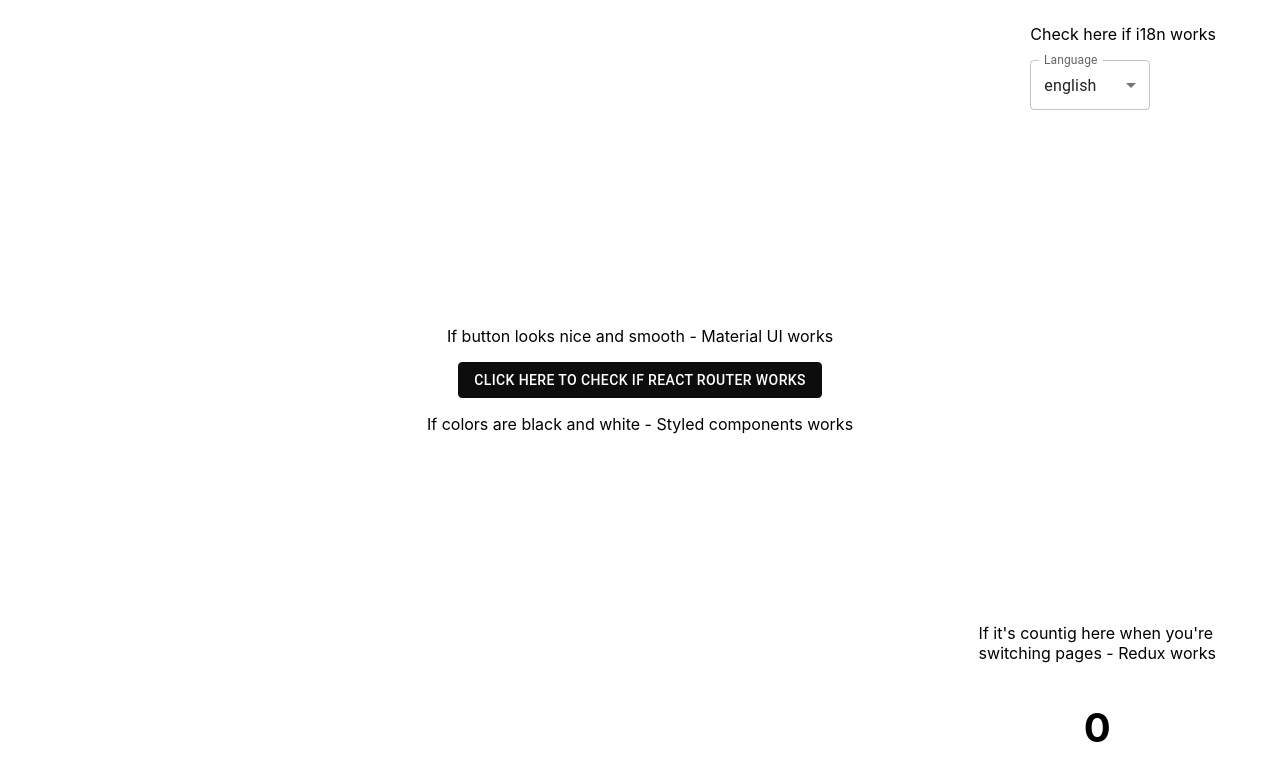
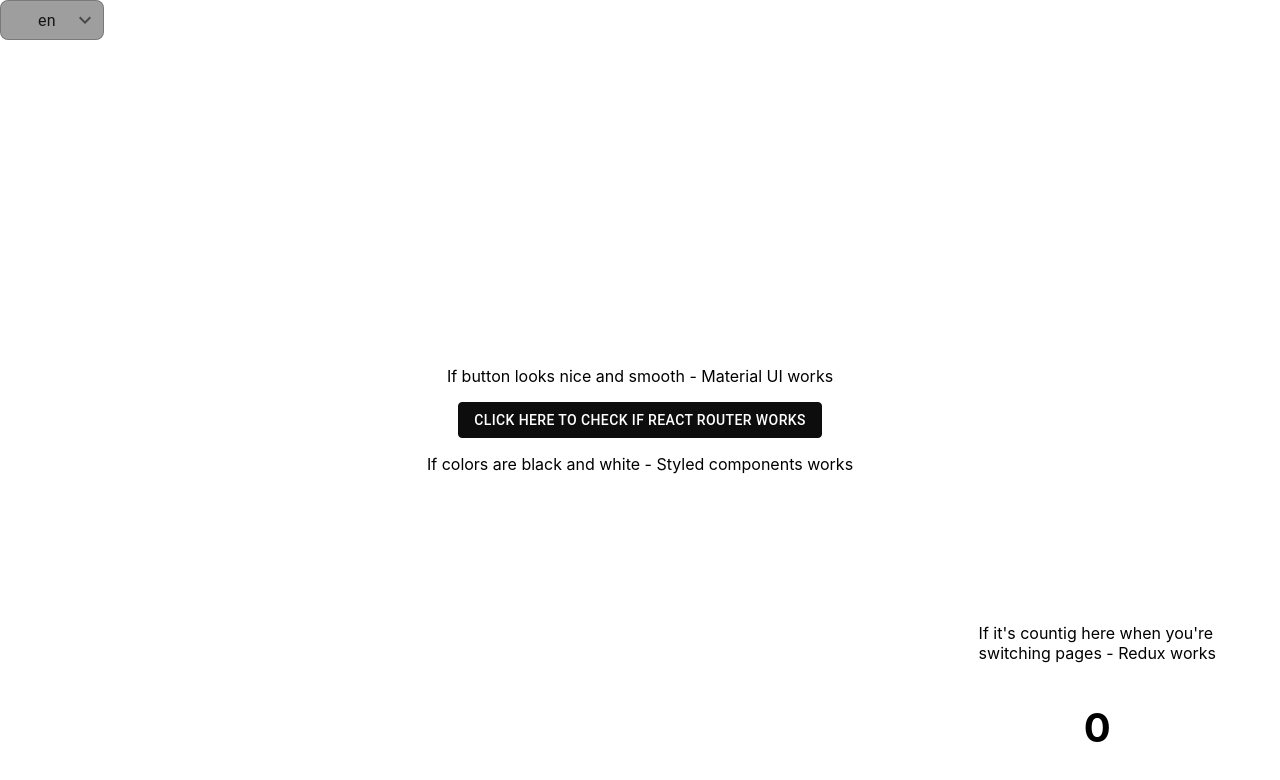
Before and after one commit to intive/patronage22-bialystok-js-simple-jira, a React (Create React App) app: page / in a window 1280 px wide. Shown: the top 780 px of the page. Built offline with nearby package versions, Linux system fonts and the light colour scheme.

Commit message:
created select dropdown menu

```diff
--- a/package.json
+++ b/package.json
@@ -5,6 +5,7 @@
   "dependencies": {
     "@emotion/react": "^11.7.1",
     "@emotion/styled": "^11.6.0",
+    "@mui/icons-material": "^5.3.0",
     "@mui/material": "^5.2.8",
     "@mui/styled-engine": "npm:@mui/styled-engine-sc@latest",
     "@mui/styled-engine-sc": "^5.1.0",
@@ -64,5 +65,6 @@
   },
   "lint-staged": {
     "**/*": "prettier --write --ignore-unknown"
-  }
+  },
+  "packageManager": "yarn@3.1.1"
 }
--- a/src/App.tsx
+++ b/src/App.tsx
@@ -1,22 +1,39 @@
+import { useState } from "react";
 import { ThemeProvider } from "@mui/material/styles";
 import { theme } from "./theme/mainTheme";
 import { Routes, Route } from "react-router-dom";
+import { useTranslation } from "react-i18next";
 import { Home } from "./views/Home/Home";
 import { SecondPage } from "./views/SecondPage/SecondPage";
 import { Counter } from "./components/Counter/Counter";
 import { Select } from "./components/Select/Select";
+import { SelectChangeEvent } from "@mui/material";
 
-const App = () => (
+const App = () => {
+  const [selectValue, setSelectValue] = useState("en");
+  const { i18n } = useTranslation();
+
+  const handleChangeLang = (e: SelectChangeEvent<unknown>) => {
+    const value = e.target.value as string;
+    setSelectValue(value);
+    i18n.changeLanguage(value);
+  };
+
+  return (
     <>
       <ThemeProvider theme={theme}>
-      <Select />
+        <Select
+          value={selectValue}
+          options={["en", "pl"]}
+          handleSelect={handleChangeLang}
+        />
         <Routes>
           <Route index element={<Home />} />
-        <Route path="second" element={<SecondPage />} />
+          <Route path='second' element={<SecondPage />} />
         </Routes>
         <Counter />
       </ThemeProvider>
     </>
   );
-
+};
 export default App;
--- a/src/components/Select/Select.style.tsx
+++ b/src/components/Select/Select.style.tsx
@@ -1,13 +1,17 @@
-import { styled as styledmui } from "@mui/material/styles";
-import styled from "styled-components";
+import { styled } from "@mui/material/styles";
 import Select from "@mui/material/Select";
+import MenuItem from "@mui/material/MenuItem";
 
-export const SelectWrapper = styled.div`
-  position: absolute;
-  top: 1%;
-  right: 5%;
+export const StyledSelect = styled(Select)`
+  max-height: 40px;
+  background-color: ${({ theme }) => theme.palette.primary.light};
+  margin: 0;
+  padding: 8px 16px 8px 24px;
+  border-radius: 8px;
 `;
 
-export const StyledSelect = styledmui(Select)`
-  max-height: 50px;
+export const StyledMenuItem = styled(MenuItem)`
+  padding: 12px 16px;
+  background-color: ${({ theme }) => theme.palette.primary.main};
+  min-width: 218px;
 `;
--- a/src/components/Select/Select.tsx
+++ b/src/components/Select/Select.tsx
@@ -1,42 +1,36 @@
-import { useState } from "react";
-import MenuItem from "@mui/material/MenuItem";
-import InputLabel from "@mui/material/InputLabel";
 import FormControl from "@mui/material/FormControl";
-import Box from "@mui/material/Box";
-import { StyledSelect, SelectWrapper } from "./Select.style";
-import { useTranslation } from "react-i18next";
+import { StyledSelect, StyledMenuItem } from "./Select.style";
+import { SelectChangeEvent } from "@mui/material";
+import KeyboardArrowDownIcon from "@mui/icons-material/KeyboardArrowDown";
 
-// interface SelectProps {
-//   switch: () => void;
-// }
+interface SelectProps {
+  value: string;
+  options: string[];
+  handleSelect: (e: SelectChangeEvent<unknown>) => void;
+}
 
-export const Select = () => {
-  const [lang, setLang] = useState("en");
-  const { t, i18n } = useTranslation();
-
-  const handleChangeLang = (e: any) => {
-    setLang(e.target.value);
-    i18n.changeLanguage(e.target.value);
-  };
-
+export const Select: React.FC<SelectProps> = ({
+  value,
+  options,
+  handleSelect,
+}) => {
   return (
-    <SelectWrapper>
-      <p>{t("paragraph5")}</p>
-      <Box sx={{ maxWidth: 120 }}>
-        <FormControl fullWidth>
-          <InputLabel id="lang-changer">Language</InputLabel>
-          <StyledSelect
-            labelId="ang-changer"
-            id="demo-simple-select"
-            label="Language"
-            value={lang}
-            onChange={handleChangeLang}
-          >
-            <MenuItem value={"en"}>english</MenuItem>
-            <MenuItem value={"pl"}>polski</MenuItem>
-          </StyledSelect>
-        </FormControl>
-      </Box>
-    </SelectWrapper>
+    <FormControl>
+      <StyledSelect
+        onChange={handleSelect}
+        value={value}
+        renderValue={(value: any) => value}
+        IconComponent={KeyboardArrowDownIcon}
+      >
+        {options.map(
+          (option) =>
+            option !== value && (
+              <StyledMenuItem value={option} key={option}>
+                {option}
+              </StyledMenuItem>
+            )
+        )}
+      </StyledSelect>
+    </FormControl>
   );
 };
--- a/src/theme/mainTheme.tsx
+++ b/src/theme/mainTheme.tsx
@@ -4,6 +4,7 @@ export const theme = createTheme({
   palette: {
     primary: {
       main: "#fff",
+      light: "#9E9E9E",
     },
     secondary: {
       main: "#0d0d0d",
```
Also changed, not shown: src/theme/styled.d.tsx (deleted, +0 -10 lines), .yarnrc.yml (added), 2 other files (tests, documents, lock files or other folders). Lines whose indentation alone changed are shown as unchanged.
